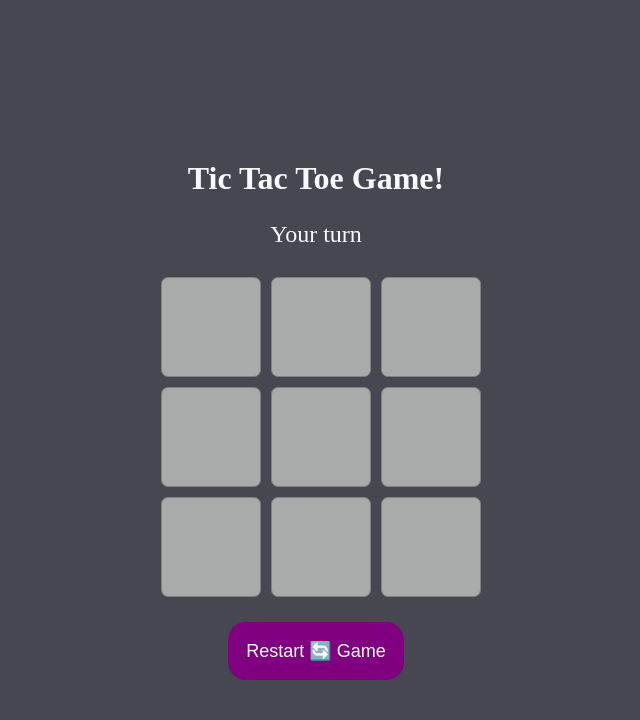
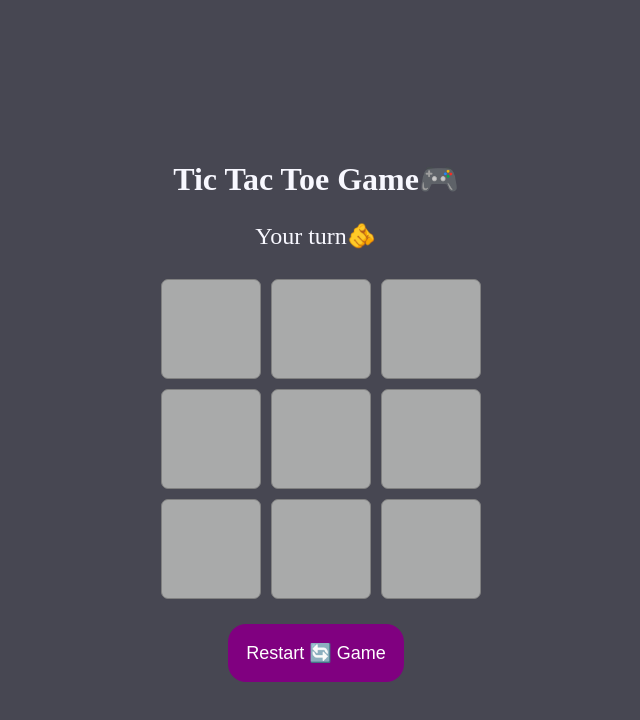
Before and after one commit to Martin-Atanasov123/Simple-XO-game, a plain HTML site: page index.html in a window 1280 px wide. Both pictures are taken after a click on the button "Restart 🔄 Game". Shown: the whole page, without its empty margins (324-964 px from the left). Drawn offline with Linux system fonts and the light colour scheme.

Commit message:
Enhance game messaging with emojis for improved user engagement

```diff
--- a/index.html
+++ b/index.html
@@ -8,8 +8,8 @@
     <title> tic tac toeGame</title>
 </head>
 <body>
-    <h1>Tic Tac Toe Game!</h1>
-    <p id="status">Your turn!</p>
+    <h1>Tic Tac Toe Game🎮 </h1>
+    <p id="status">Your turn 🫵</p>
 
     <div id="game-board">
         <div class="block">
--- a/index.js
+++ b/index.js
@@ -72,7 +72,7 @@ function checkWinner() {
 
             // Color the winning cells and display an alert
             setTimeout(() => {
-                alert(`${gameState[a]} wins! 🏆`);
+                alert(` 🥇 ${gameState[a]} wins! 🏆`);
                 resetGame();  // Reset the game after a win
             }, 20);
 
@@ -106,7 +106,7 @@ function highlightCells(indices, className) {
 function resetGame() {
     gameState = Array(9).fill('');
     currentPlayer = 'X';
-    updateStatus("Your turn");  // Set the status back to Player X's turn
+    updateStatus("Your turn🫵");  // Set the status back to Player X's turn
     isGameOver = false;
     cells.forEach(cell => {
         cell.querySelector('span').textContent = '';
```
